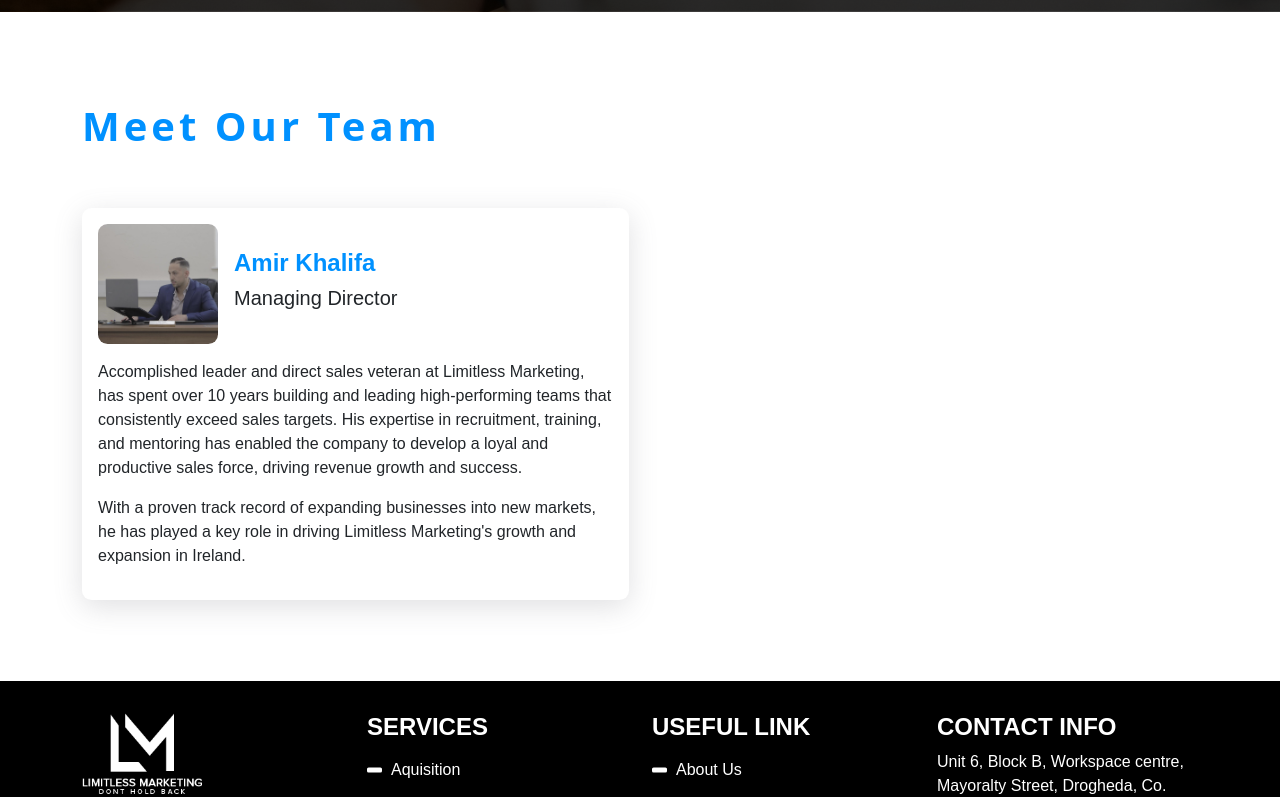
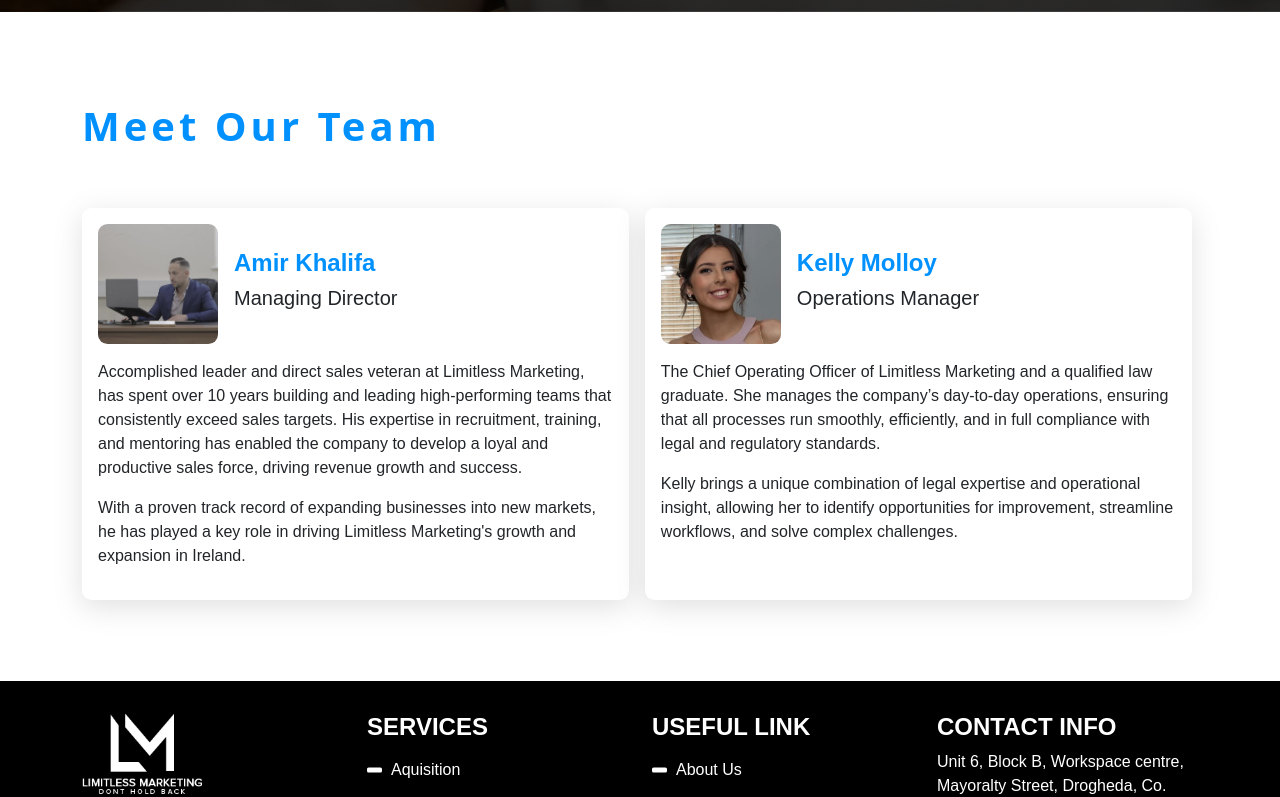
Before and after one commit to DJN2122/Limitless-Marketing-Website, a Next.js app: page /team in a window 1280 px wide. Shown: the part 579-1376 px from the top of the page. Built offline with nearby package versions, Linux system fonts and the light colour scheme; a web font is replaced by a local one.

Commit message:
team update

```diff
--- a/src/app/team/page.jsx
+++ b/src/app/team/page.jsx
@@ -58,38 +58,32 @@
                 </div>
               </div>
             </li>
-            {/*
             <li>
               <div className="team-card">
                 <div className="team-image">
                   <div className="img-container">
                     <img
-                      src="/assets/img/leah.png"
+                      src="/assets/img/kelly.jpg"
                       className="img-fluid"
                       alt="Limitless Marketing"
                     />
                   </div>
                   <div className="name-container">
-                    <h4>Leah</h4>
+                    <h4>Kelly Molloy</h4>
                     <h5>Operations Manager</h5>
                   </div>
                 </div>
                 <div className="team-content">
                   <p>
-                    I’ve always had a passion for working with people,
-                    regardless of the sector. Since having my daughter, my focus
-                    has shifted—all I want to do is help others, whether
-                    mentally, emotionally, financially, or in any way I can.
+                    The Chief Operating Officer of Limitless Marketing and a qualified law graduate. She manages the company’s day-to-day operations, ensuring that all processes run smoothly, efficiently, and in full compliance with legal and regulatory standards.
                   </p>
                   <p>
-                    Becoming an operations manager has always been a
-                    dream—helping people find their passion, achieve their
-                    goals, and succeed in life.
+                    Kelly brings a unique combination of legal expertise and operational insight, allowing her to identify opportunities for improvement, streamline workflows, and solve complex challenges.
                   </p>
                 </div>
               </div>
             </li>
-
+            {/*
             <li>
               <div className="team-card">
                 <div className="team-image">
```
Also changed, not shown: public/assets/img/kelly.jpg (added).
